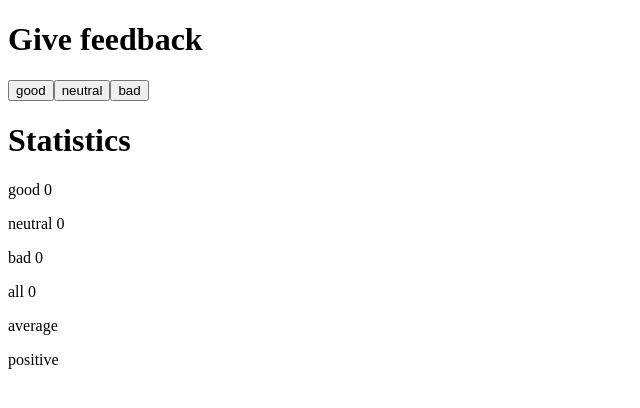
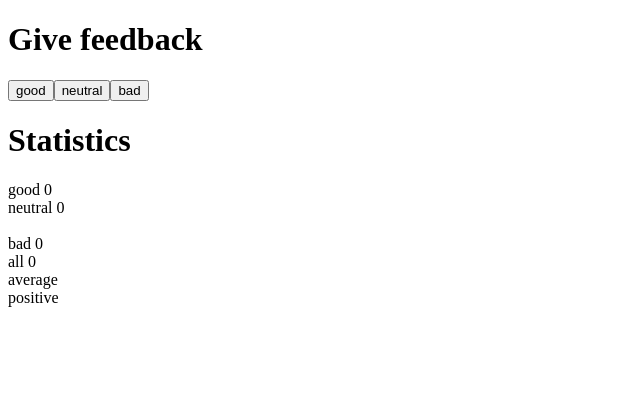
Before and after one commit to luvie23/FSO, a React (Create React App) app in the folder part01/unicafe/: page / in a window 1280 px wide. Shown: the top 408 px of the page, without its empty margins (0-640 px from the left). Built offline with nearby package versions, Linux system fonts and the light colour scheme.

Commit message:
revise solution to exercise 1.8

```diff
--- a/part01/unicafe/src/App.js
+++ b/part01/unicafe/src/App.js
@@ -14,8 +14,10 @@ const Header = (props) => {
 }
 
 const Statistics = (props) => {
+
   return(
-    <p>{props.text} {props.feedback}</p>
+    <p>good {props.good}<br/>neutral {props.neutral}<br/> <br/> bad {props.bad}<br/> all {props.all}<br/> average {props.average}<br/> positive {props.positive}</p>
+
   )
 }
 
@@ -64,12 +66,7 @@ const App = () => {
       <Button handleClick={() => func('neutral')} text='neutral'/>
       <Button handleClick={() => func('bad')} text='bad'/>
       <Header text='Statistics'/>
-      <Statistics feedback={good} text='good'/>
-      <Statistics feedback={neutral} text='neutral'/>
-      <Statistics feedback={bad}text='bad'/>
-      <Statistics feedback={all.length} text='all'/>
-      <Statistics feedback={allAverage()} text='average'/>
-      <Statistics feedback={positiveFeedback()} text='positive'/>
+      <Statistics good={good} neutral={neutral} bad={bad} all={all.length} average={allAverage()} positive={positiveFeedback()}/>
     </div>
   )
 }
```
